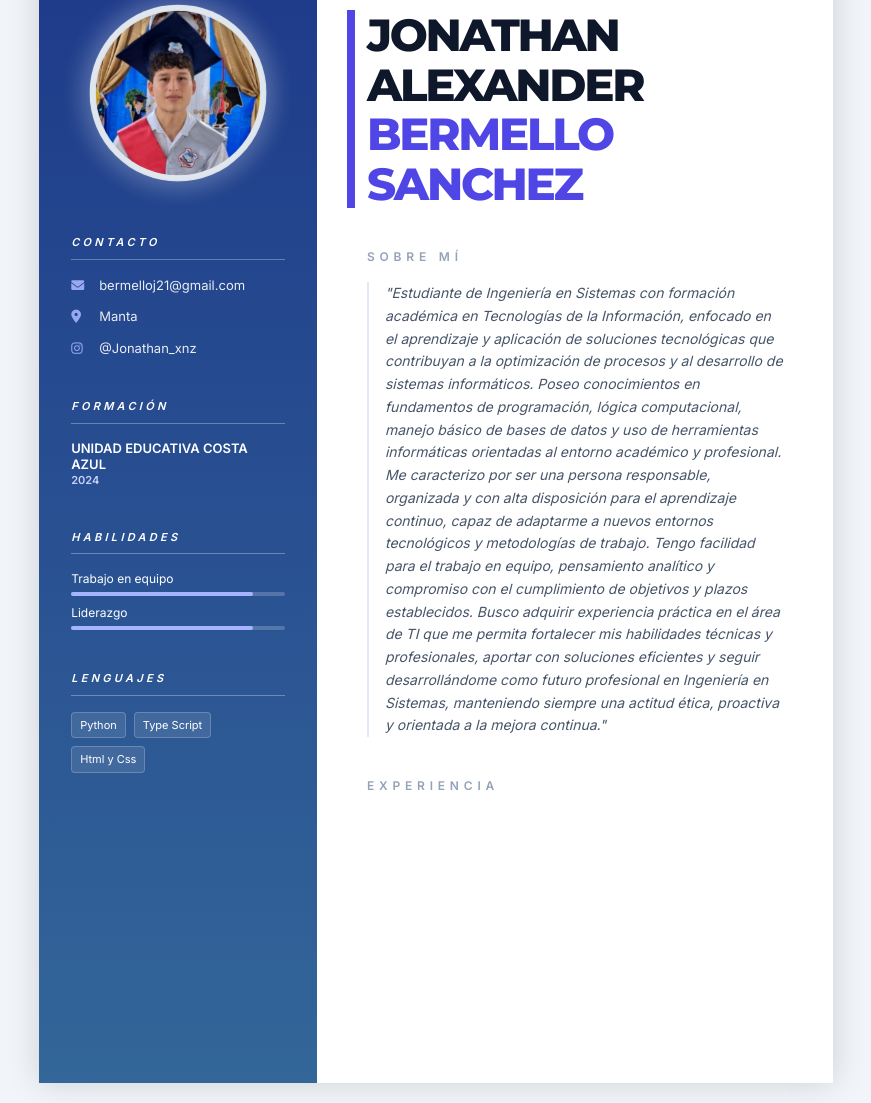
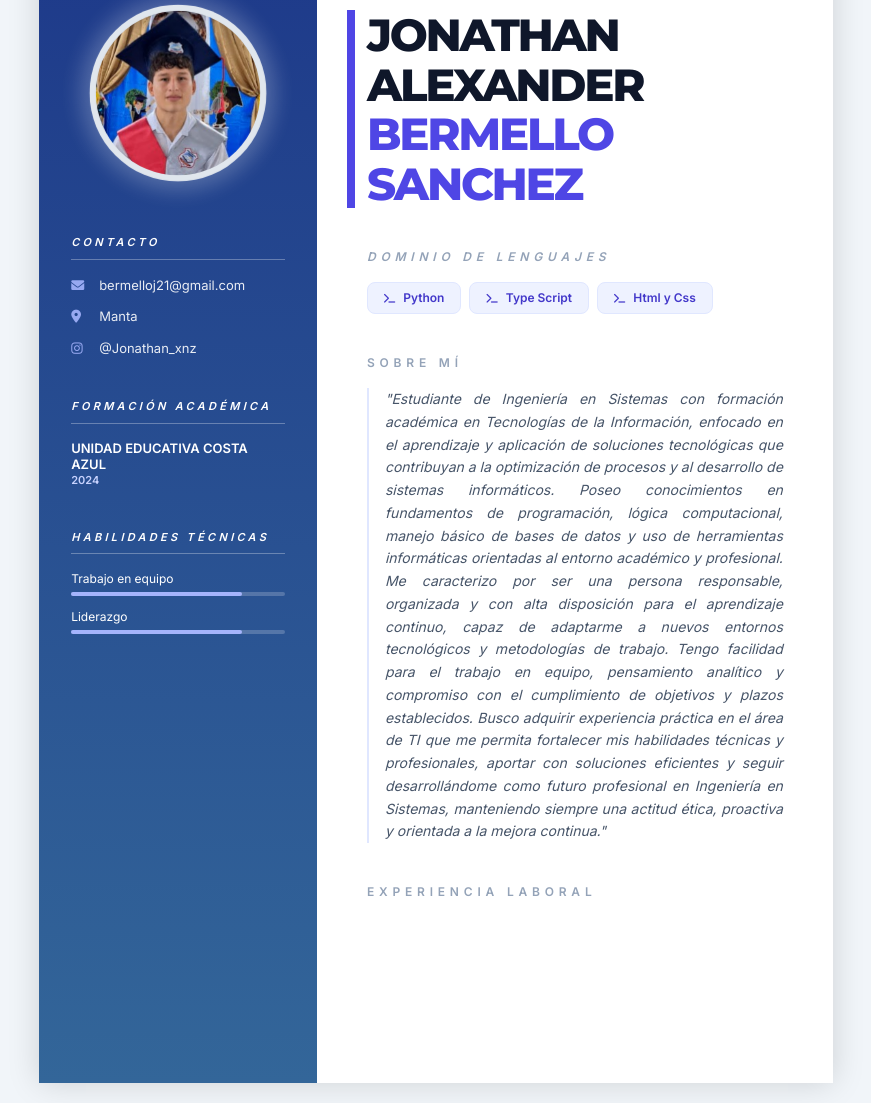
Before and after one commit to JABS34/hojadevida, a Django app: page /perfil/jabs6393/ in a window 1280 px wide. Shown: the part 128-1231 px from the top of the page, without its empty margins (204-1075 px from the left). Run offline with Django 5.2, Linux system fonts and the light colour scheme; data comes from the database, SQL or seed files in the repository; data that the repository does not hold is empty; some libraries are stand-ins or nearby versions.

Commit message:
Update profile_cv.html

```diff
--- a/tasks/templates/profile_cv.html
+++ b/tasks/templates/profile_cv.html
@@ -48,7 +48,7 @@
             </section>
 
             <section>
-                <h3 class="text-[11px] font-bold tracking-[0.3em] uppercase border-b border-white/30 pb-2 mb-4 italic">Formación</h3>
+                <h3 class="text-[11px] font-bold tracking-[0.3em] uppercase border-b border-white/30 pb-2 mb-4 italic">Formación Académica</h3>
                 <div class="space-y-4">
                     {% for estudio in estudios %}
                     <div class="text-[13px]">
@@ -60,24 +60,15 @@
             </section>
 
             <section>
-                <h3 class="text-[11px] font-bold tracking-[0.3em] uppercase border-b border-white/30 pb-2 mb-4 italic">Habilidades</h3>
-                <div class="space-y-2">
+                <h3 class="text-[11px] font-bold tracking-[0.3em] uppercase border-b border-white/30 pb-2 mb-4 italic">Habilidades Técnicas</h3>
+                <div class="space-y-3">
                     {% for hab in habilidades %}
                     <div class="flex flex-col text-[12px]">
                         <span class="font-medium">{{ hab.nombre }}</span>
                         <div class="w-full bg-white/20 h-1 rounded-full mt-1">
-                            <div class="bg-indigo-300 h-1 rounded-full" style="width: 85%"></div>
+                            <div class="bg-indigo-300 h-1 rounded-full" style="width: 80%"></div>
                         </div>
                     </div>
-                    {% endfor %}
-                </div>
-            </section>
-
-            <section>
-                <h3 class="text-[11px] font-bold tracking-[0.3em] uppercase border-b border-white/30 pb-2 mb-4 italic">Lenguajes</h3>
-                <div class="flex flex-wrap gap-2">
-                    {% for lang in lenguajes %}
-                    <span class="text-[11px] bg-white/10 px-2 py-1 rounded border border-white/20">{{ lang.nombre }}</span>
                     {% endfor %}
                 </div>
             </section>
@@ -86,23 +77,38 @@
         <main class="main-content">
             <header class="mb-10 relative">
                 <div class="absolute -left-5 top-0 w-2 h-full bg-indigo-600"></div>
-                <h1 class="name-title text-[45px] font-extrabold text-[#0f172a] uppercase tracking-tighter">{{ perfil.nombres }}<br><span class="text-indigo-600">{{ perfil.apellidos }}</span></h1>
+                <h1 class="name-title text-[45px] font-extrabold text-[#0f172a] uppercase tracking-tighter">
+                    {{ perfil.nombres }}<br><span class="text-indigo-600">{{ perfil.apellidos }}</span>
+                </h1>
             </header>
 
             <section class="mb-10">
+                <h2 class="text-[12px] font-black text-slate-400 uppercase tracking-[0.4em] mb-4 italic">Dominio de Lenguajes</h2>
+                <div class="flex flex-wrap gap-2">
+                    {% for lang in lenguajes %}
+                    <span class="text-[12px] font-bold bg-indigo-50 text-indigo-700 px-4 py-1.5 rounded-lg border border-indigo-100 flex items-center gap-2">
+                        <i class="fas fa-terminal text-[10px]"></i> {{ lang.nombre }}
+                    </span>
+                    {% endfor %}
+                </div>
+            </section>
+
+            <section class="mb-10">
                 <h2 class="text-[12px] font-black text-slate-400 uppercase tracking-[0.4em] mb-4">Sobre mí</h2>
-                <p class="text-slate-600 text-[14px] leading-relaxed italic border-l-2 border-indigo-100 pl-4">"{{ perfil.descripcionperfil }}"</p>
+                <p class="text-slate-600 text-[14px] leading-relaxed italic border-l-2 border-indigo-100 pl-4 text-justify">
+                    "{{ perfil.descripcionperfil }}"
+                </p>
             </section>
 
             <section>
-                <h2 class="text-[12px] font-black text-slate-400 uppercase tracking-[0.4em] mb-6">Experiencia</h2>
+                <h2 class="text-[12px] font-black text-slate-400 uppercase tracking-[0.4em] mb-6">Experiencia Laboral</h2>
                 <div class="space-y-8">
                     {% for exp in experiencias %}
                     <div class="relative pl-6 border-l border-slate-100">
                         <div class="absolute -left-[5px] top-1.5 w-2.5 h-2.5 rounded-full bg-indigo-600"></div>
                         <h3 class="font-extrabold text-slate-800 text-[16px]">{{ exp.puesto }}</h3>
-                        <p class="text-indigo-600 text-[12px] font-black uppercase">{{ exp.empresa }}</p>
-                        <p class="text-slate-500 text-[12px]">{{ exp.descripcion }}</p>
+                        <p class="text-indigo-600 text-[12px] font-black uppercase tracking-wider">{{ exp.empresa }}</p>
+                        <p class="text-slate-500 text-[12px] mt-2 leading-snug">{{ exp.descripcion }}</p>
                     </div>
                     {% endfor %}
                 </div>
@@ -112,20 +118,20 @@
 
     <div id="modalPDF" class="fixed inset-0 bg-black/80 hidden z-[60] flex items-center justify-center p-4 no-print">
         <div class="bg-white rounded-2xl p-8 max-w-sm w-full shadow-2xl text-center">
-            <h2 class="text-xl font-bold mb-6 text-slate-800 border-b pb-2">Opciones del PDF</h2>
+            <h2 class="text-xl font-bold mb-6 text-slate-800 border-b pb-2">Opciones de Exportación</h2>
             <div class="space-y-4 text-left">
-                <label class="flex items-center gap-3 cursor-pointer p-2 hover:bg-slate-50 rounded">
+                <label class="flex items-center gap-3 cursor-pointer p-2 hover:bg-slate-50 rounded transition">
                     <input type="checkbox" id="check_sobre_mi" checked class="w-5 h-5 accent-red-600">
-                    <span class="text-slate-700 font-medium italic italic">Sección "Sobre mí"</span>
+                    <span class="text-slate-700 font-medium italic italic italic">Incluir "Sobre mí"</span>
                 </label>
-                <label class="flex items-center gap-3 cursor-pointer p-2 hover:bg-slate-50 rounded">
+                <label class="flex items-center gap-3 cursor-pointer p-2 hover:bg-slate-50 rounded transition">
                     <input type="checkbox" id="check_cursos" checked class="w-5 h-5 accent-red-600">
-                    <span class="text-slate-700 font-medium italic italic">Cursos Realizados</span>
+                    <span class="text-slate-700 font-medium italic italic italic">Incluir Certificados</span>
                 </label>
             </div>
             <div class="mt-8 flex gap-3">
-                <button onclick="generarPDF()" class="flex-1 bg-red-600 text-white py-3 rounded-xl font-bold shadow-lg hover:bg-red-700 transition uppercase text-xs">Generar PDF</button>
-                <button onclick="closeModal('modalPDF')" class="flex-1 bg-slate-200 text-slate-700 py-3 rounded-xl font-bold uppercase text-xs">Cerrar</button>
+                <button onclick="generarPDF()" class="flex-1 bg-red-600 text-white py-3 rounded-xl font-bold shadow-lg hover:bg-red-700 transition uppercase text-[10px]">Generar PDF</button>
+                <button onclick="closeModal('modalPDF')" class="flex-1 bg-slate-200 text-slate-700 py-3 rounded-xl font-bold uppercase text-[10px]">Cancelar</button>
             </div>
         </div>
     </div>
```
